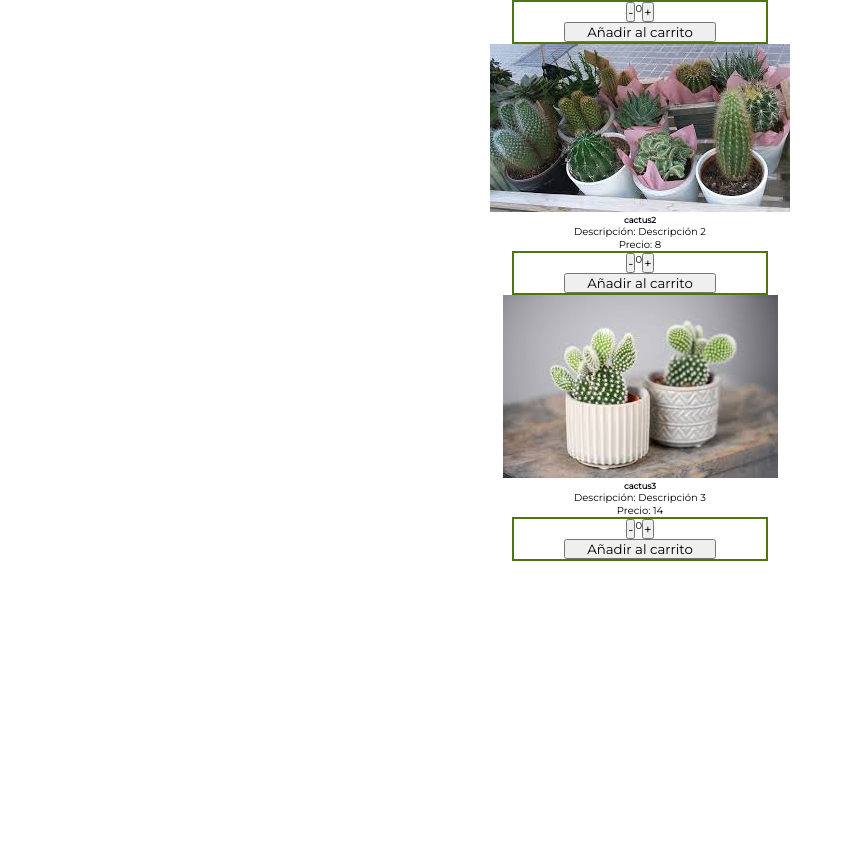
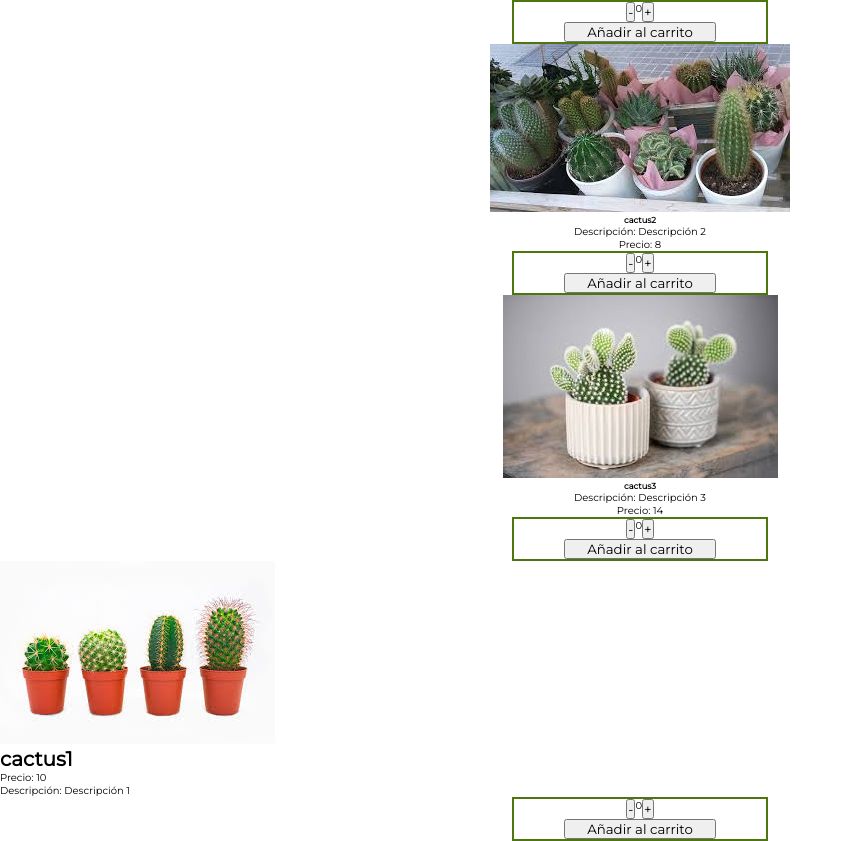
Before and after one commit to jvrchs/cactus-react-coderhouse, a React (Create React App) app: page / in a window 1280 px wide. Shown: the part 302-1143 px from the top of the page, without its empty margins (0-852 px from the left). Before the commit the page ends 863 px from the top, so only its background shows below. Built offline with nearby package versions, Linux system fonts and the light colour scheme.

Commit message:
Desafío Clase 7

```diff
--- a/public/index.html
+++ b/public/index.html
@@ -2,7 +2,7 @@
 <html lang="en">
   <head>
     <meta charset="utf-8" />
-    <link rel="icon" href="%PUBLIC_URL%/favicon.ico" />
+    <link rel="icon" href="./favicon.ico" />
     <meta name="viewport" content="width=device-width, initial-scale=1" />
     <meta name="theme-color" content="#000000" />
     <meta
@@ -18,28 +18,9 @@
       user's mobile device or desktop. See https://developers.google.com/web/fundamentals/web-app-manifest/
     -->
     <link rel="manifest" href="%PUBLIC_URL%/manifest.json" />
-    <!--
-      Notice the use of %PUBLIC_URL% in the tags above.
-      It will be replaced with the URL of the `public` folder during the build.
-      Only files inside the `public` folder can be referenced from the HTML.
-
-      Unlike "/favicon.ico" or "favicon.ico", "%PUBLIC_URL%/favicon.ico" will
-      work correctly both with client-side routing and a non-root public URL.
-      Learn how to configure a non-root public URL by running `npm run build`.
-    -->
     <title>Cactus</title>
   </head>
   <body>
     <div id="root"></div>
-    <!--
-      This HTML file is a template.
-      If you open it directly in the browser, you will see an empty page.
-
-      You can add webfonts, meta tags, or analytics to this file.
-      The build step will place the bundled scripts into the <body> tag.
-
-      To begin the development, run `npm start` or `yarn start`.
-      To create a production bundle, use `npm run build` or `yarn build`.
-    -->
   </body>
 </html>
--- a/src/App.js
+++ b/src/App.js
@@ -3,12 +3,14 @@ import './components/NavBar/NavBar'
 import './App.scss';
 import NavBar from './components/NavBar/NavBar';
 import ItemListContainer from './components/ItemListContainer/ItemListContainer';
+import ItemDetailContainer from './components/ItemDetailContainer/ItemDetailContainer';
 
 function App() {
   return (
     <div className="App">
      <NavBar/>
      <ItemListContainer/>
+     <ItemDetailContainer id={'123'}/>
     </div>
   );
 }
--- /dev/null
+++ b/src/components/ItemDetailContainer/ItemDetail/ItemDetail.js
@@ -0,0 +1,19 @@
+import React from 'react';
+import ItemCount from '../../ItemCount/ItemCount';
+
+const ItemDetail = (props) => {
+    console.log(props);
+    return(
+        <>
+            <img src={"media/img/products/" + props.photo} alt={props.alt}/>
+            <h1>{props.title}</h1>
+            <ul>
+                <li>Precio: {props.price}</li>
+                <li>Descripción: {props.description}</li>
+            </ul>
+            <ItemCount initial={0} stock={15}/>
+        </>
+    )
+}
+
+export default ItemDetail;
--- /dev/null
+++ b/src/components/ItemDetailContainer/ItemDetailContainer.js
@@ -0,0 +1,48 @@
+import React, {useState, useEffect} from 'react';
+import ItemDetail from './ItemDetail/ItemDetail';
+import products from '../ItemListContainer/Item/products';
+
+const getProducts = new Promise((resolve, reject) => {
+    setTimeout(() => {
+        resolve(products);
+    }, 2000);
+});
+
+const ItemDetailContainer = (props) => {
+    const[itemDetail, setItemDetail] = useState(false);
+
+    useEffect(() => {
+        getProducts.then((itemDetail) => {
+            console.log(itemDetail)
+            setItemDetail(itemDetail);
+        })
+    }, []);
+
+    return(
+        <div className="item-detail-container">
+            {
+                itemDetail?
+                <>
+                    {
+                        itemDetail.filter(items => items.id === props.id)
+                        .map(product => {
+                            return(
+                                <ItemDetail
+                                key={product.id}
+                                title={product.title}
+                                price={product.price}
+                                description={product.description}
+                                photo={product.pictureUrl}
+                                alt={product.alt}/>
+                            )
+                        })
+                    }
+                </>
+                :
+                <p>Cargando producto...</p>
+            }
+        </div>
+    )
+}
+
+export default ItemDetailContainer;
--- a/src/components/ItemListContainer/Item/products.js
+++ b/src/components/ItemListContainer/Item/products.js
@@ -1,6 +1,6 @@
 let products = [
     {
-        id: 123,
+        id: '123',
         title: 'cactus1',
         description: 'Descripción 1',
         price: 10,
@@ -8,7 +8,7 @@ let products = [
         alt: 'cactus1'
     },
     {
-        id: 456,
+        id: '456',
         title: 'cactus2',
         description: 'Descripción 2',
         price: 8,
@@ -16,7 +16,7 @@ let products = [
         alt: 'cactus2'
     },
     {
-        id: 789,
+        id: '789',
         title: 'cactus3',
         description: 'Descripción 3',
         price: 14,
--- a/src/components/ItemListContainer/ItemListContainer.js
+++ b/src/components/ItemListContainer/ItemListContainer.js
@@ -3,44 +3,44 @@ import ItemList from './ItemList/ItemList';
 import products from './Item/products';
 import "./ItemListContainer.scss"
 
-const ItemListContainer = () => {
-    const [itemData, setItemsContainer] = useState(false);
-
-    useEffect(() => {
-        let bringProducts = new Promise((resolve, reject) => {
+const getProducts = new Promise((resolve, reject) => {
     setTimeout(() => {
         resolve(products);
     }, 2000);
 });
-        bringProducts.then((itemData) => {
-            setItemsContainer(itemData);
+
+const ItemListContainer = () => {
+    const [itemData, setItemData] = useState(false);
+
+    useEffect(() => {
+        getProducts.then((itemData) => {
+            setItemData(itemData);
         })
-    });
+    }, []);
 
     return(
         <>
+            {
+                itemData ?
                 <div className='item-list-container'>
                     <ul>
-                    {
-                    itemData ?
-                    itemData.map((product, index) => {
+                        {itemData.map((product, index) => {
                         return (
                             <ItemList
-                            key={index}
+                            key={product.id}
                             title={product.title}
                             description={product.description}
                             price={product.price}
                             photo={product.pictureUrl}
                             alt={product.alt}/>
                         )
-                    })
+                        })}
+                    </ul>
+                </div>
                 :
                 <p>Cargando productos...</p>
             }
-                </ul>
-            </div>
         </>
-
    )
 };
 
```
Also changed, not shown: 1 other file (tests, documents, lock files or other folders). Lines whose indentation alone changed are shown as unchanged.
